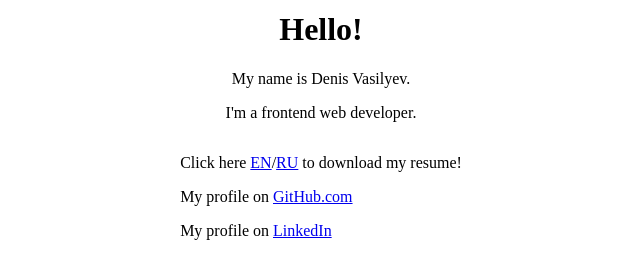
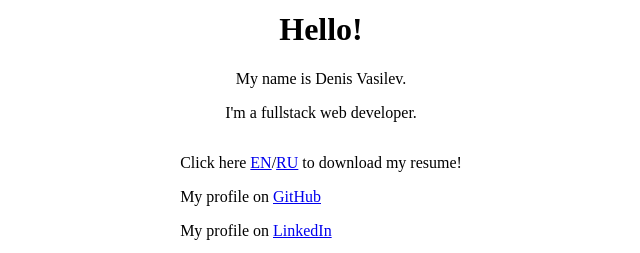
Before and after one commit to denpiligrim/denpiligrim.github.io, a plain HTML site: page index.html in a window 1280 px wide. Shown: the part 322-575 px from the top of the page, 319-959 px from the left. Drawn offline with Linux system fonts and the light colour scheme.

Commit message:
Update index.html

```diff
--- a/index.html
+++ b/index.html
@@ -13,12 +13,12 @@
     </div>
     <div>
     <h1>Hello!</h1>
-    <p>My name is Denis Vasilyev.</p>
-    <p>I'm a frontend web developer.</p>
+    <p>My name is Denis Vasilev.</p>
+    <p>I'm a fullstack web developer.</p>
     <div style="display: inline-block; text-align: left;">
 <p>Click here <a href="resumeEN.pdf" target="_blank">EN</a>/<a href="resumeRU.pdf" target="_blank">RU</a>  to download my resume!</p>
-<p>My profile on <a href="https://github.com/vasiljevdenis" target="_blank">GitHub.com</a></p>
-<p>My profile on <a href="https://www.linkedin.com/in/vasiljevdenis" target="_blank">LinkedIn</a></p>
+<p>My profile on <a href="https://github.com/denpiligrim" target="_blank">GitHub</a></p>
+<p>My profile on <a href="https://www.linkedin.com/in/denpiligrim" target="_blank">LinkedIn</a></p>
 <p>My website <a href="https://denpiligrim.ru/" target="_blank">denpiligrim.ru</a></p>
 </div>
 </div>
```
